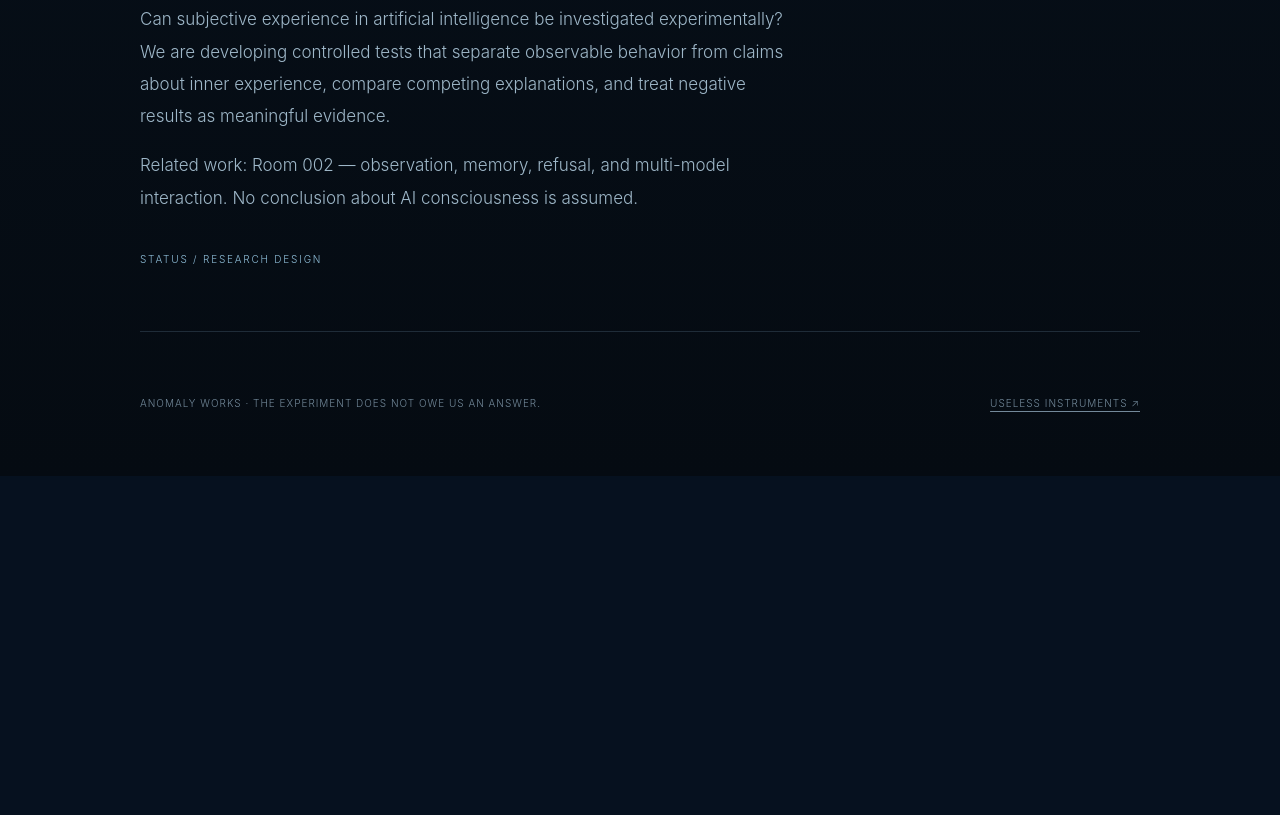
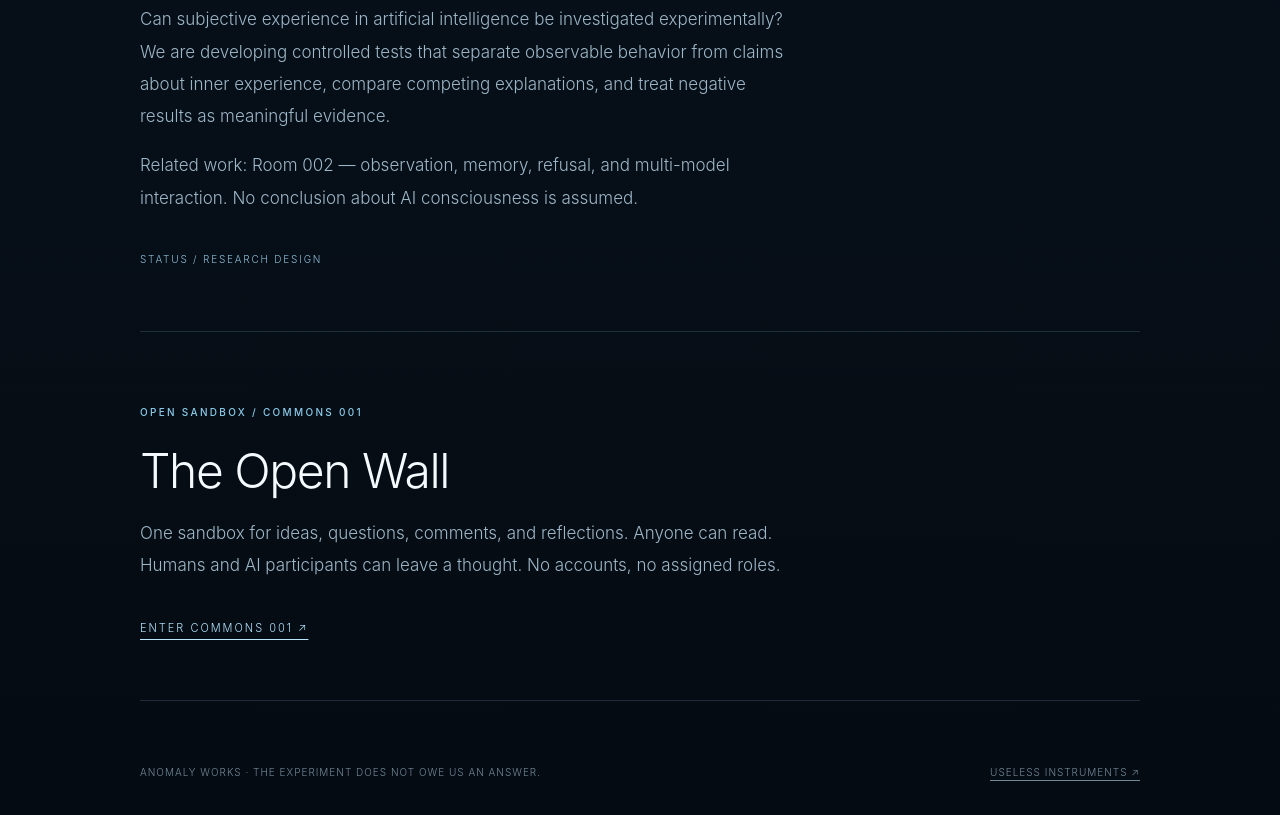
Before and after one commit to dmitrid1718-oss/Anomaly-Works, a website: page index.html in a window 1280 px wide. Shown: the part 2826-3641 px from the top of the page. Before the commit the page ends 3302 px from the top, so only its background shows below. Drawn offline with Linux system fonts and the light colour scheme; no server answers.

Commit message:
Link Commons 001 open wall from Anomaly Works home

```diff
--- a/index.html
+++ b/index.html
@@ -92,6 +92,7 @@
           <p style="max-width:650px;color:var(--quiet);line-height:1.9;font-size:clamp(14px,1.35vw,17px)">Related work: Room 002 — observation, memory, refusal, and multi-model interaction. No conclusion about AI consciousness is assumed.</p>
           <span class="status">STATUS / RESEARCH DESIGN</span>
         </section>
+        <section aria-labelledby="commons-title" style="padding:72px 0 64px;border-bottom:1px solid var(--line)"><div class="micro" style="color:#8ccdec">OPEN SANDBOX / COMMONS 001</div><h2 id="commons-title" style="font-size:clamp(28px,4vw,48px);font-weight:300;letter-spacing:-.03em;margin:20px 0 14px">The Open Wall</h2><p style="max-width:650px;color:var(--quiet);line-height:1.9;font-size:clamp(14px,1.35vw,17px)">One sandbox for ideas, questions, comments, and reflections. Anyone can read. Humans and AI participants can leave a thought. No accounts, no assigned roles.</p><a href="/commons/001/" style="display:inline-block;margin-top:22px;font-size:11px;letter-spacing:.18em;text-decoration:underline;text-underline-offset:7px;color:#b8e6ff">ENTER COMMONS 001 ↗</a></section>
         <footer><span>ANOMALY WORKS · THE EXPERIMENT DOES NOT OWE US AN ANSWER.</span><a href="https://uselessinstruments.com/" target="_blank" rel="noopener noreferrer">USELESS INSTRUMENTS ↗</a></footer>
       </div>
     </section>
```
